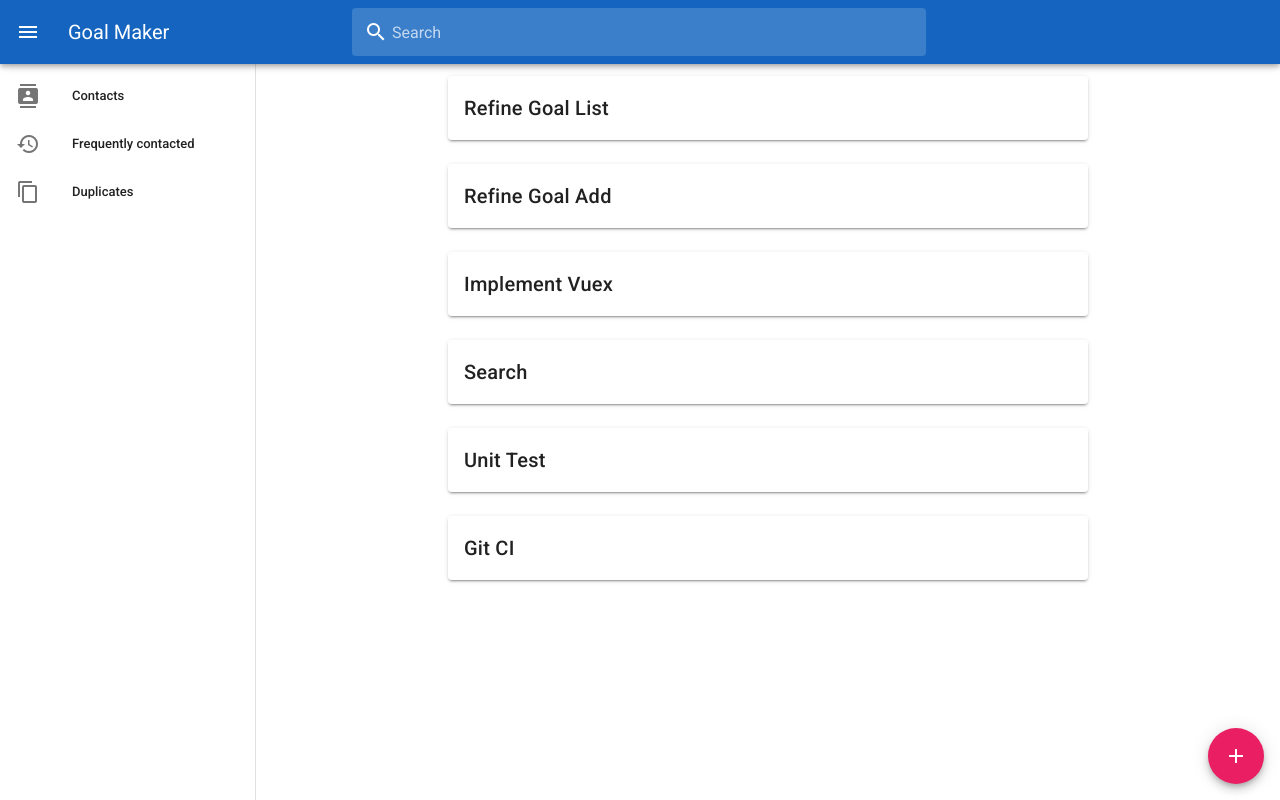
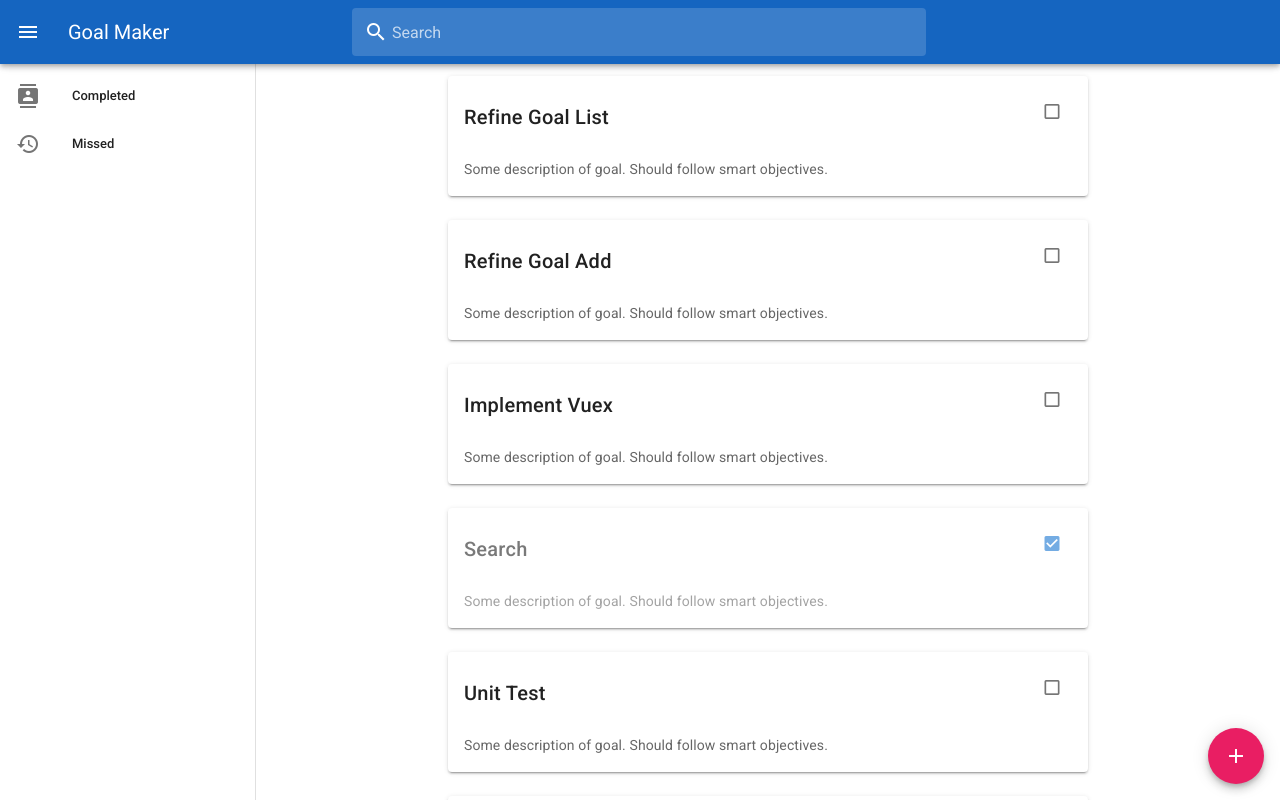
Before and after one commit to bremp/goalmaker, a Vue app: page / in a window 1280 px wide. Both pictures are taken after a click on the button 28 px from the left and 32 px from the top of the page. Shown: the top 800 px of the page. Built offline with nearby package versions, Linux system fonts and the light colour scheme.

Commit message:
Refactored app.

```diff
--- a/src/App.vue
+++ b/src/App.vue
@@ -9,10 +9,6 @@ export default {
   name: "App",
   components: {
     Home
-  },
-
-  data: () => ({
-    //
-  })
+  }
 };
 </script>
--- a/src/components/GoalList.vue
+++ b/src/components/GoalList.vue
@@ -9,8 +9,15 @@
             :max-width="640"
             :hover="true"
             :ripple="true"
+            :disabled="goal.done"
           >
-            <v-card-title>{{ goal.title }}</v-card-title>
+            <v-card-title
+              >{{ goal.title }}<v-spacer />
+              <v-checkbox v-model="goal.done" :dense="true"></v-checkbox>
+            </v-card-title>
+            <v-card-text>
+              Some description of goal. Should follow smart objectives.
+            </v-card-text>
           </v-card>
         </v-col>
       </v-row>
--- a/src/components/Home.vue
+++ b/src/components/Home.vue
@@ -7,7 +7,7 @@
     >
       <v-list dense>
         <template v-for="item in items">
-          <v-list-item :key="item.text" link>
+          <v-list-item :key="item.text" link @click="display(item.text)">
             <v-list-item-action>
               <v-icon>{{ item.icon }}</v-icon>
             </v-list-item-action>
@@ -45,7 +45,7 @@
     <v-content>
       <goal-list v-bind:goals="searchedGoals"></goal-list>
     </v-content>
-    <goal-add @addGoal="appendGoal"></goal-add>
+    <goal-add @addGoal="appendGoal" v-if="showAdd"></goal-add>
   </v-app>
 </template>
 
@@ -58,35 +58,41 @@ export default {
     GoalList,
     GoalAdd
   },
-  props: {
-    source: String
-  },
   data: () => ({
     drawer: false,
     searchInput: "",
     items: [
-      { icon: "mdi-contacts", text: "Contacts" },
-      { icon: "mdi-history", text: "Frequently contacted" },
-      { icon: "mdi-content-copy", text: "Duplicates" }
+      { icon: "mdi-contacts", text: "Completed" },
+      { icon: "mdi-history", text: "Missed" }
     ],
     goals: [
       {
-        title: "Refine Goal List"
+        title: "Refine Goal List",
+        done: false
       },
       {
-        title: "Refine Goal Add"
+        title: "Refine Goal Add",
+        done: false
       },
       {
-        title: "Implement Vuex"
+        title: "Implement Vuex",
+        done: false
       },
       {
-        title: "Search"
+        title: "Search",
+        done: true
       },
       {
-        title: "Unit Test"
+        title: "Unit Test",
+        done: false
       },
       {
-        title: "Git CI"
+        title: "Git CI",
+        done: false
+      },
+      {
+        title: "Routes",
+        done: false
       }
     ]
   }),
@@ -97,6 +103,9 @@ export default {
       return this.goals.filter(
         g => g.title.toLowerCase().indexOf(searchFilter) > -1
       );
+    },
+    showAdd() {
+      return this.goals.length < 10;
     }
   },
   methods: {
```
